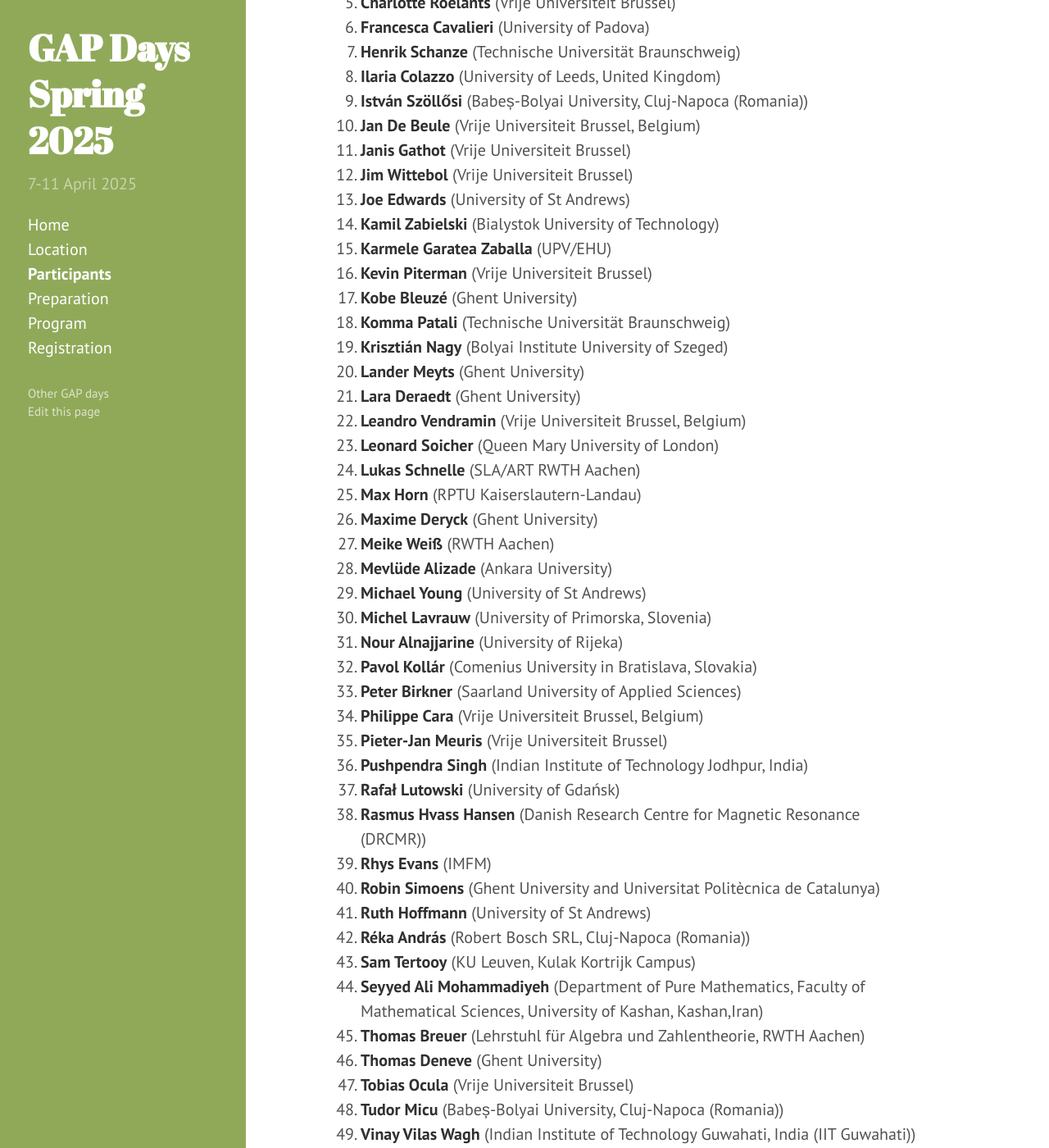
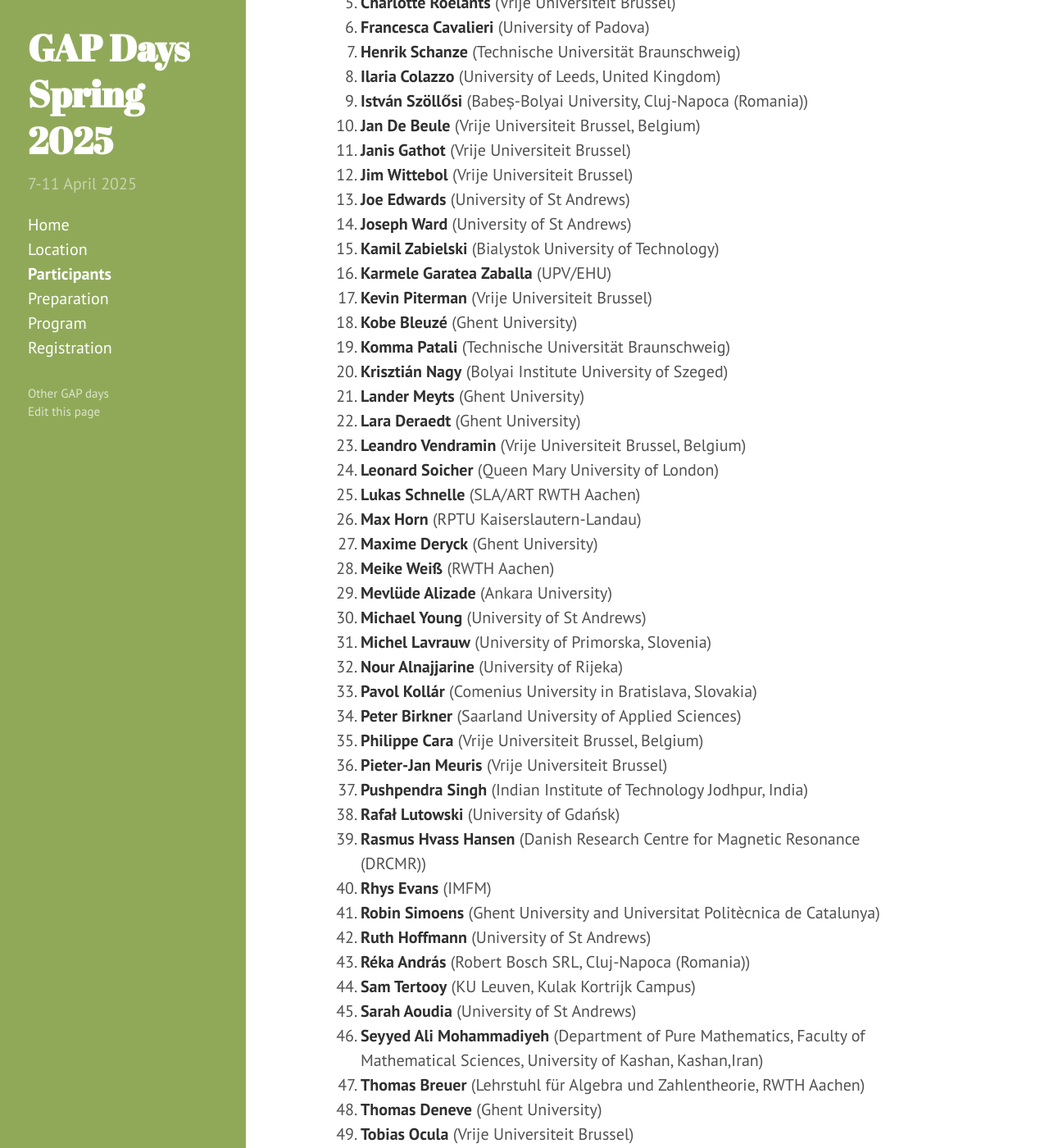
Before and after one commit to gapdays/gapdays2025-spring, a Jekyll site: the page built from participants.md, in a window 1280 px wide and 1400 px high, scrolled down 272 px. Shown: the whole window at 82% size. Built offline with Jekyll 4.4.1, drawn with Linux system fonts in a browser that asks for light colours.

Commit message:
updeated participants

```diff
--- a/participants.md
+++ b/participants.md
@@ -52,6 +52,9 @@ participants:
   - {name: Boris Fransen, affiliation: "University of Antwerp"}
   - {name: Peter Birkner, affiliation: "Saarland University of Applied Sciences"}
   - {name: Thomas Deneve, affiliation: "Ghent University"}
+  - {name: Joseph Ward, affiliation: "University of St Andrews"}
+  - {name: Sarah Aoudia, affiliation: "University of St Andrews"}
+
 ---
 
 <ol>{% assign participants = page.participants | sort: "name" %}
```
